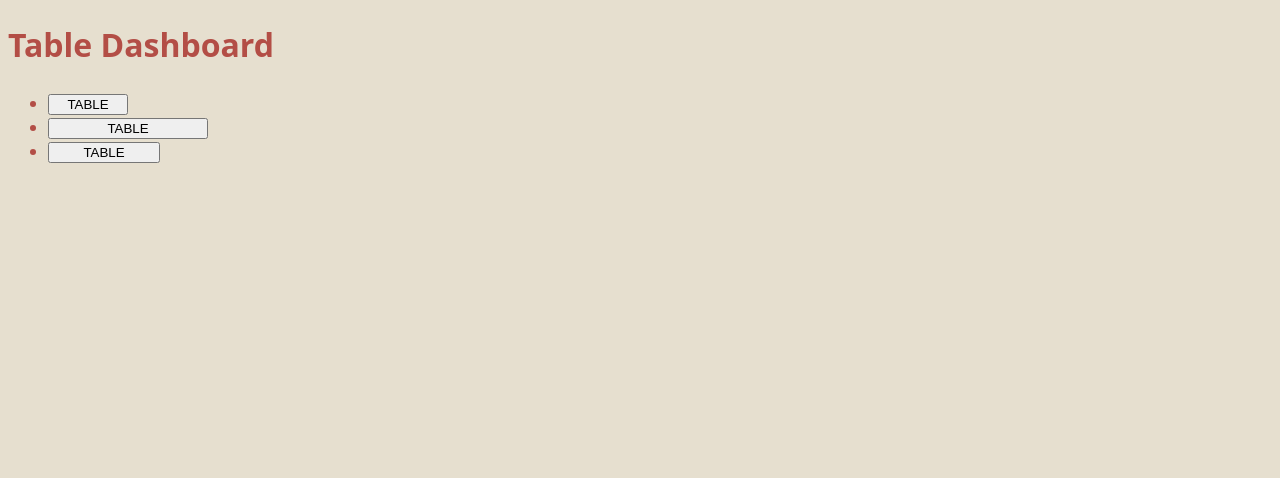
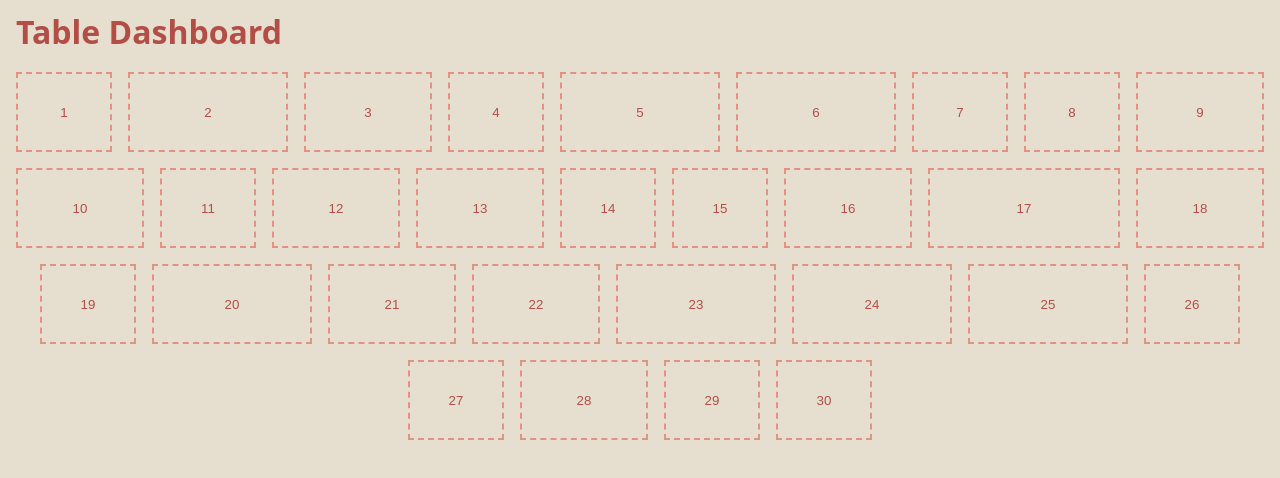
Before and after one commit to annakinds/grannys-table, a React (Vite) app: page / in a window 1280 px wide. Shown: the top 478 px of the page. Built offline with nearby package versions, Linux system fonts and the light colour scheme.

Commit message:
table setup complete

```diff
--- a/src/App.css
+++ b/src/App.css
@@ -1,3 +1,28 @@
-button {
+.tables__title {
+  font-size: 2rem;
+  font-weight: bold;
+  margin: 1rem;
+}
+.tables__list {
+  display: flex;
+  flex-direction: row;
+  flex-wrap: wrap;
+  justify-content: center;
+}
+
+.tables__listitem {
+  margin: 0.5rem;
+}
+
+.table__button {
   width: 100%;
+  background-color: transparent;
+  border: 2px dashed #E19283;
+  padding: 0.5rem;
+  color: #B34E46;
+  height: 5rem;
 }
+
+.table__button:hover, .table__button:active {
+  background-color: #E19283;
+}
--- a/src/App.jsx
+++ b/src/App.jsx
@@ -1,4 +1,5 @@
 import { useState } from 'react'
+import './reset.css'
 import './App.css'
 import Tables from './components/TableDashboard';
 
--- a/src/components/TableCard.jsx
+++ b/src/components/TableCard.jsx
@@ -1,9 +1,10 @@
 import React from "react";
 
-const Table = ({ }) => {
+
+const Table = ({id}) => {
     return (
         <div>
-            <button> TABLE</button>
+            <button className="table__button">{id}</button>
         </div>
     );
 };
--- a/src/components/TableDashboard.jsx
+++ b/src/components/TableDashboard.jsx
@@ -2,18 +2,45 @@ import Table from "./TableCard";
 
 const Tables = () => {
     const tables = [
-        { id: 1, name: "Table 1", width: "5rem" },
-        { id: 2, name: "Table 2", width: "10rem" },
-        { id: 3, name: "Table 3", width: "7rem" }
+        { id: 1, width: "6rem" },
+        { id: 2, width: "10rem" },
+        { id: 3, width: "8rem" },
+        { id: 4, width: "6rem" },
+        { id: 5, width: "10rem" },
+        { id: 6, width: "10rem" },
+        { id: 7, width: "6rem" },
+        { id: 8, width: "6rem" },
+        { id: 9, width: "8rem" },
+        { id: 10, width: "8rem" },
+        { id: 11, width: "6rem" },
+        { id: 12, width: "8rem" },
+        { id: 13, width: "8rem" },
+        { id: 14, width: "6rem" },
+        { id: 15, width: "6rem" },
+        { id: 16, width: "8rem" },
+        { id: 17, width: "12rem" },
+        { id: 18, width: "8rem" },
+        { id: 19, width: "6rem" },
+        { id: 20, width: "10rem" },
+        { id: 21, width: "8rem" },
+        { id: 22, width: "8rem" },
+        { id: 23, width: "10rem" },
+        { id: 24, width: "10rem" },
+        { id: 25, width: "10rem" },
+        { id: 26, width: "6rem" },
+        { id: 27, width: "6rem" },
+        { id: 28, width: "8rem" },
+        { id: 29, width: "6rem" },
+        { id: 30, width: "6rem" },
     ];
 
     return (
-        <div>
-            <h1 className="text-2xl font-bold">Table Dashboard</h1>
-            <ul className="list-disc pl-5">
+        <div className="tables">
+            <h1 className="tables__title">Table Dashboard</h1>
+            <ul className="tables__list">
                 {tables.map((table) => (
-                    <li key={table.id} style={{ width: table.width }}>
-                        <Table name={table.name} width={table.width} />
+                    <li className={`tables__listitem table-${table.id}`} key={table.id} style={{ width: table.width }}>
+                        <Table width={table.width} id={table.id} />
                     </li>
                 ))}
             </ul>
--- /dev/null
+++ b/src/reset.css
@@ -0,0 +1,48 @@
+/* http://meyerweb.com/eric/tools/css/reset/
+   v2.0 | 20110126
+   License: none (public domain)
+*/
+
+html, body, div, span, applet, object, iframe,
+h1, h2, h3, h4, h5, h6, p, blockquote, pre,
+a, abbr, acronym, address, big, cite, code,
+del, dfn, em, img, ins, kbd, q, s, samp,
+small, strike, strong, sub, sup, tt, var,
+b, u, i, center,
+dl, dt, dd, ol, ul, li,
+fieldset, form, label, legend,
+table, caption, tbody, tfoot, thead, tr, th, td,
+article, aside, canvas, details, embed,
+figure, figcaption, footer, header, hgroup,
+menu, nav, output, ruby, section, summary,
+time, mark, audio, video {
+  margin: 0;
+  padding: 0;
+  border: 0;
+  font-size: 100%;
+  font: inherit;
+  vertical-align: baseline;
+}
+/* HTML5 display-role reset for older browsers */
+article, aside, details, figcaption, figure,
+footer, header, hgroup, menu, nav, section {
+  display: block;
+}
+body {
+  line-height: 1;
+}
+ol, ul {
+  list-style: none;
+}
+blockquote, q {
+  quotes: none;
+}
+blockquote:before, blockquote:after,
+  q:before, q:after {
+  content: '';
+  content: none;
+}
+table {
+  border-collapse: collapse;
+  border-spacing: 0;
+}
```
